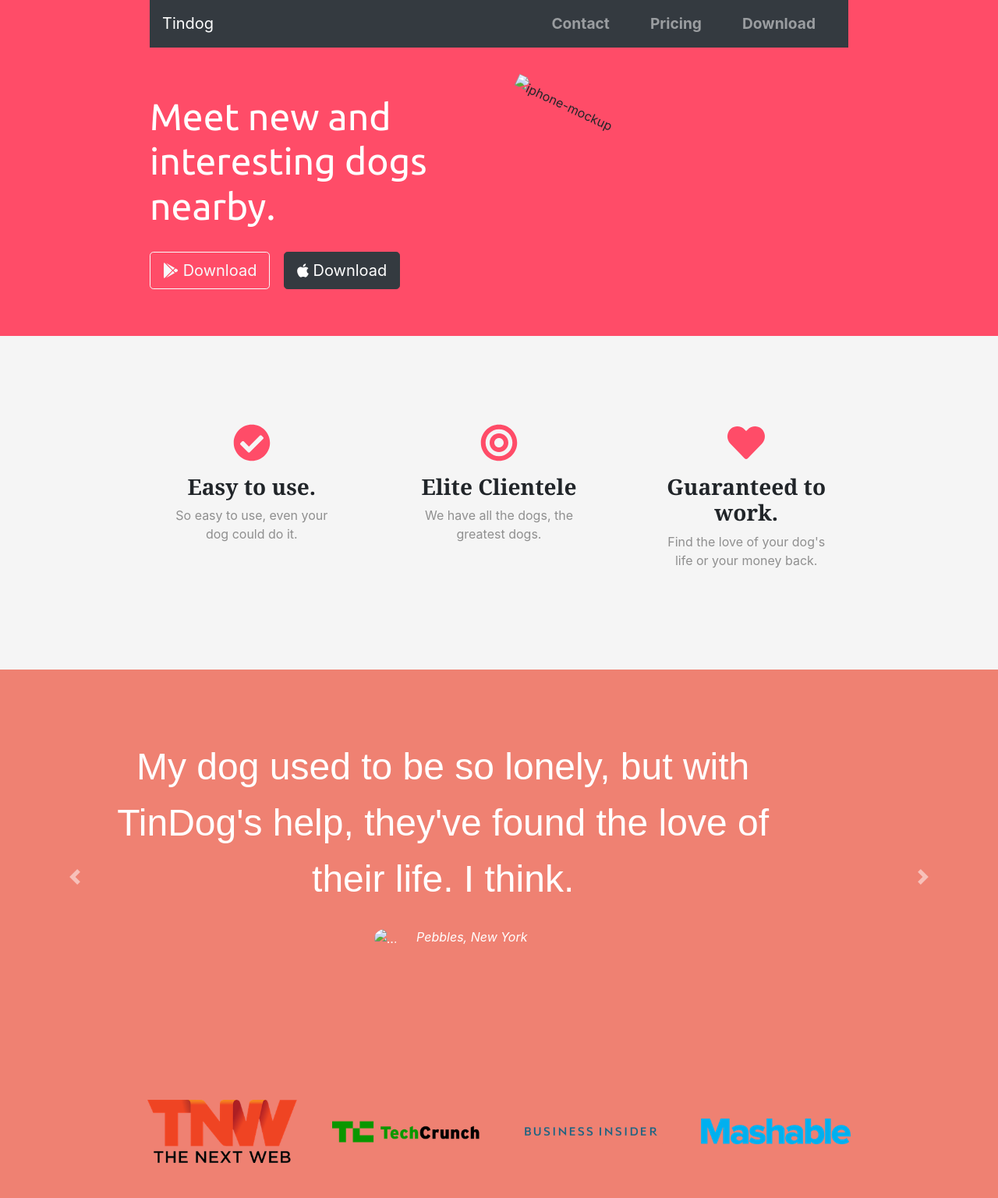
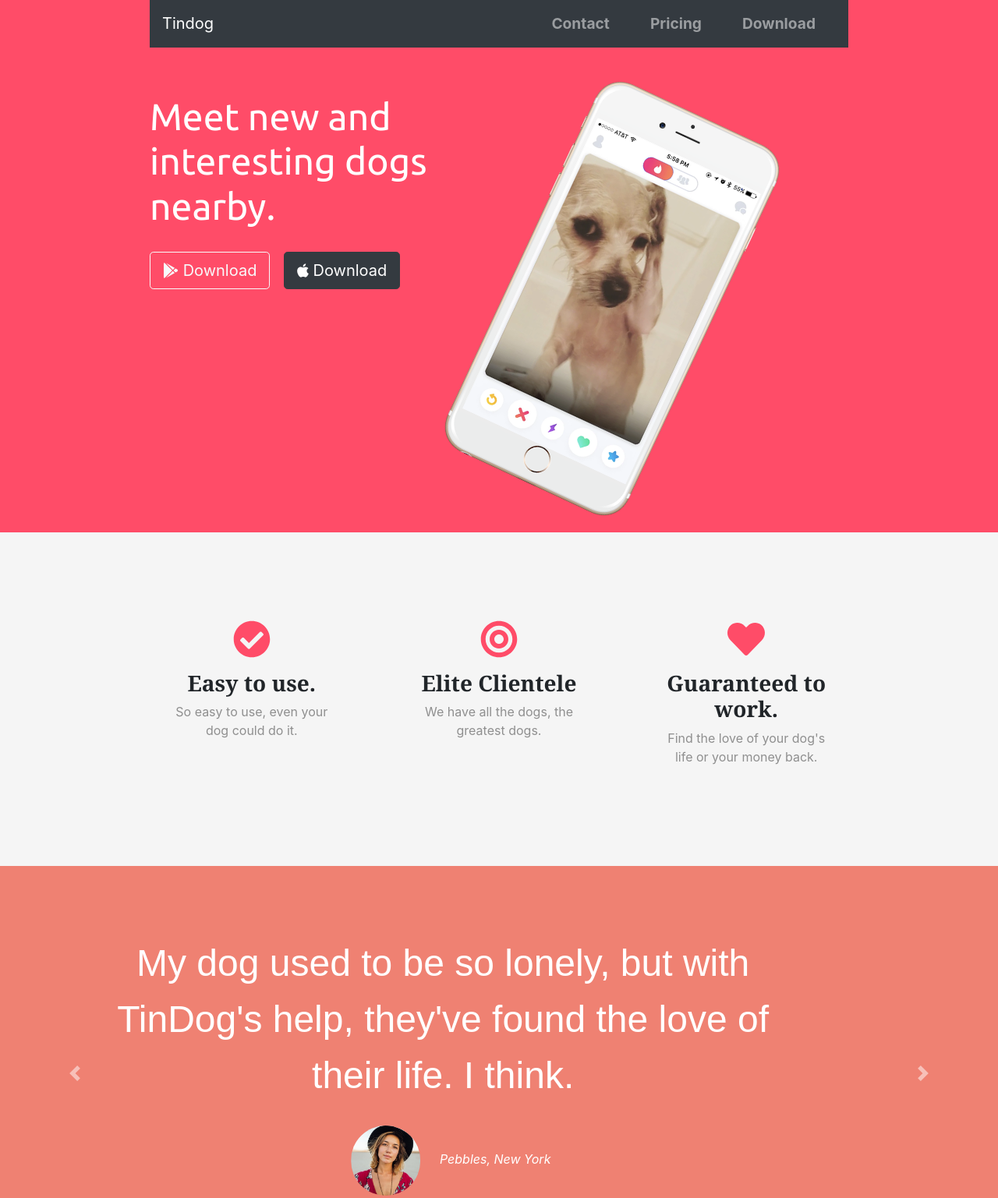
Before and after one commit to akhila-aitha/Ting, a plain HTML site: page index.html in a window 1280 px wide. Shown: the top 1537 px of the page at 78% size. Drawn offline with nearby package versions, Linux system fonts and the light colour scheme; files that its build step writes are made by us from their sources; files whose address does not match are found by name.

Commit message:
Update index.html

```diff
--- a/index.html
+++ b/index.html
@@ -60,7 +60,7 @@
       <button type="button" class="btn btn-dark btn-lg"> <i class="fab fa-apple"></i> Download</button>
       </div>
       <div class="col-lg-6 col-md-6">
-      <img class="rotateimg180" src="images/iphone6.png" alt="iphone-mockup">
+      <img class="rotateimg180" src="iphone6.png" alt="iphone-mockup">
     </div>
     </div>
     </div>
@@ -100,7 +100,7 @@
   <div class="carousel-inner">
     <div class="carousel-item active">
       <h2 class="testimonial-text">My dog used to be so lonely, but with TinDog's help, they've found the love of their life. I think.</h2>
-      <img src="images/lady-img.jpg" class=" test-img" alt="...">
+      <img src="lady-img.jpg" class=" test-img" alt="...">
       <em>Pebbles, New York</em>
     </div>
     <div class="carousel-item">
```
